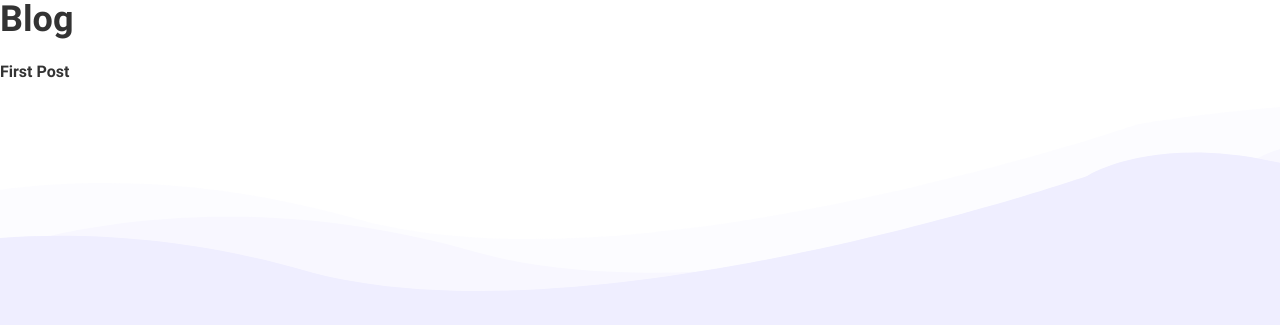
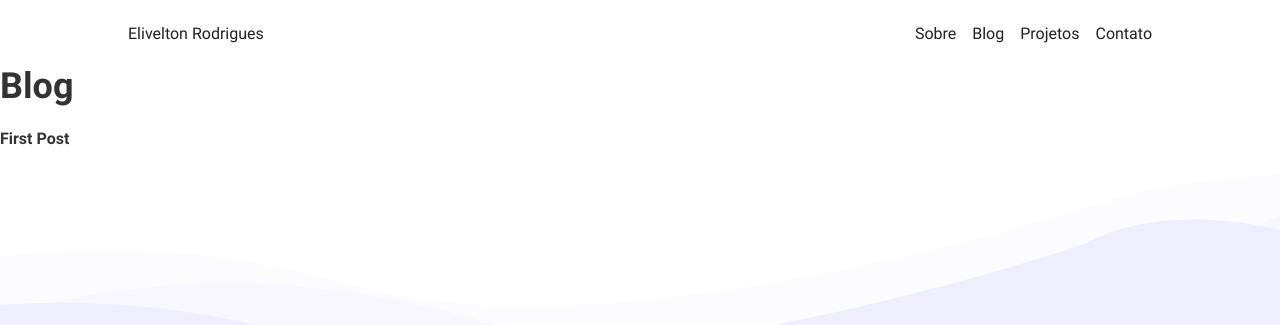
Before and after one commit to EliveltonR18/EliveltonR18.github.io, a Gatsby site: page /blog in a window 1280 px wide. Shown: the top 325 px of the page. Built offline with nearby package versions, Linux system fonts and the light colour scheme; Gatsby itself is replaced by a stand-in of ours.

Commit message:
[develop] | refactoring links to navbar and added header in page blog

```diff
--- a/src/components/theme/Header/NavbarLinks/index.jsx
+++ b/src/components/theme/Header/NavbarLinks/index.jsx
@@ -1,14 +1,13 @@
 import React from 'react'
-import AnchorLink from 'react-anchor-link-smooth-scroll'
 import { Wrapper } from './styles'
 import { Link } from 'gatsby'
 
 const NavbarLinks = ({ desktop }) => (
 	<Wrapper desktop={desktop}>
-		<AnchorLink href="#about">Sobre</AnchorLink>
+		<Link to="/#about">Sobre</Link>
 		<Link to="/blog">Blog</Link>
-		<AnchorLink href="#projects">Projetos</AnchorLink>
-		<AnchorLink href="#contact">Contato</AnchorLink>
+		<Link to="/#projects">Projetos</Link>
+		<Link to="/#contact">Contato</Link>
 	</Wrapper>
 )
 
--- a/src/pages/blog.js
+++ b/src/pages/blog.js
@@ -1,6 +1,7 @@
 import React from 'react';
 import { graphql, StaticQuery } from 'gatsby';
 import { Layout, SEO } from 'components/common';
+import { Header } from '../components/theme';
 
 const postQuery = graphql`
   {
@@ -23,6 +24,7 @@ const postQuery = graphql`
 
 export default () => (
   <Layout>
+    <Header />
     <SEO />
     <h1>Blog</h1>
     <StaticQuery query={postQuery} render={data => {
```
